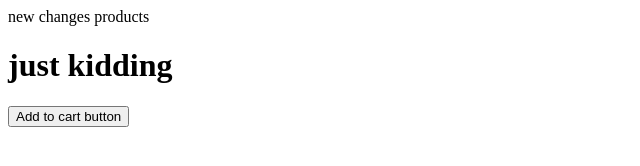
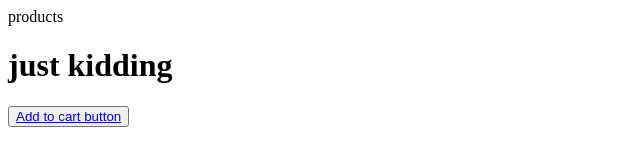
Before and after one commit to bienvenudev/collaborative-git-exercise, a plain HTML site: page products.html in a window 1280 px wide. Shown: the whole page, without its empty margins (0-640 px from the left). Drawn offline with Linux system fonts and the light colour scheme.

Commit message:
add button functionality

```diff
--- a/products.html
+++ b/products.html
@@ -1,9 +1,15 @@
 <!DOCTYPE html>
-<html>
-<body>
-<head>new changes<head>
-products
-<h1>just kidding</h1>
-<button>Add to cart button</button>
-</body>
+<html lang="en">
+  <head>
+    <meta charset="UTF-8" />
+    <meta name="viewport" content="width=device-width, initial-scale=1.0" />
+    <title>Products</title>
+  </head>
+  <body>
+    products
+    <h1>just kidding</h1>
+    <button>
+      <a href="#">Add to cart button</a>
+    </button>
+  </body>
 </html>
```
